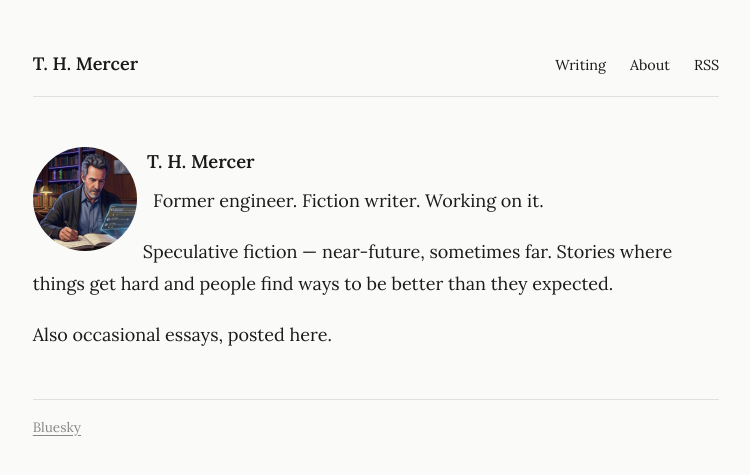
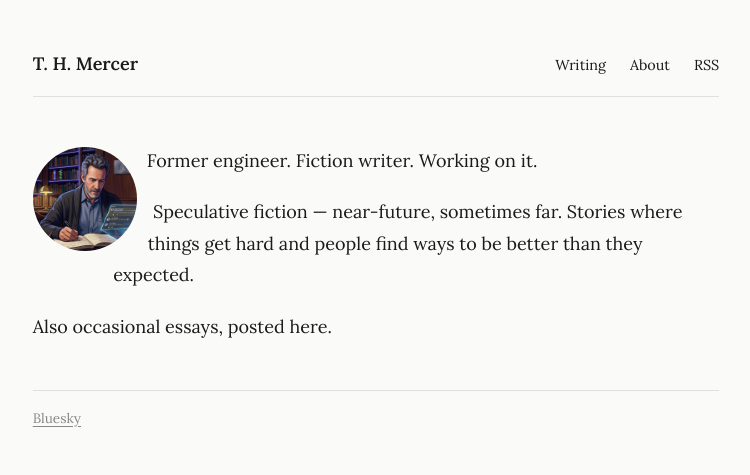
Before and after one commit to thmercer/thmercer.github.io, a Jekyll site: the page built from about.md, in a window 1280 px wide. Shown: the top 475 px of the page, without its empty margins (264-1014 px from the left). Built offline with Jekyll 4.4.1, drawn with Linux system fonts in a browser that asks for light colours.

Commit message:
Remove author name from 'About' section for T. H. Mercer

```diff
--- a/about.md
+++ b/about.md
@@ -6,8 +6,6 @@ title: About
 <div class="about-with-avatar">
 <img class="about-avatar" src="/assets/images/thmercer-avatar.webp" alt="T. H. Mercer" width="104" height="104" decoding="async">
 <div class="about-body" markdown="1">
-
-## T. H. Mercer
 
 Former engineer. Fiction writer. Working on it.
 
```
